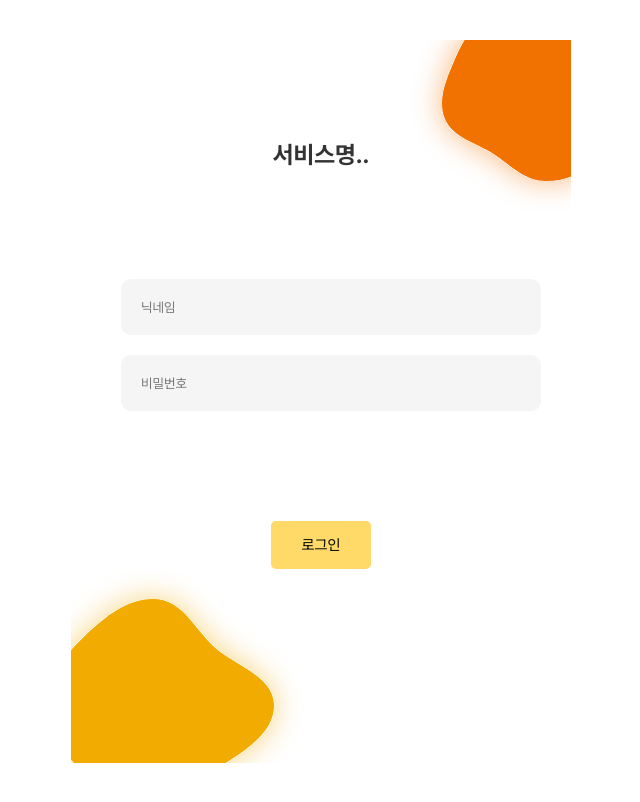
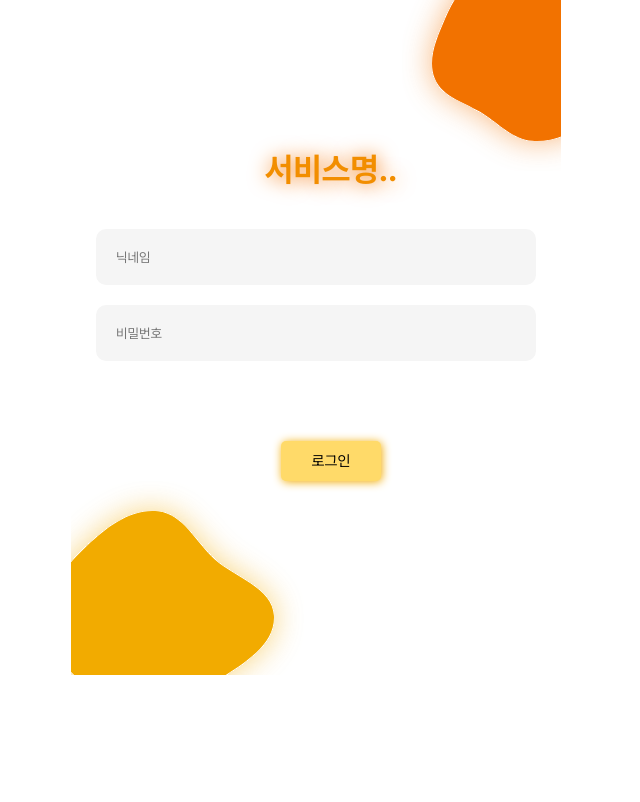
Before and after one commit to enunsnv/SupernovaFront, a React (Create React App) app: page / in a window 1280 px wide. Shown: the top 802 px of the page, without its empty margins (309-949 px from the left). Built offline with nearby package versions, Linux system fonts and the light colour scheme.

Commit message:
style: 로그인 페이지 스타일 수정 반영

```diff
--- a/src/pages/Login.jsx
+++ b/src/pages/Login.jsx
@@ -16,25 +16,23 @@ const Container = styled.div`
 const FormContainer = styled.div`
   background-color: white;
   border-radius: 10px;
-  padding: 40px;
   width: 100%;
-  max-width: 400px;
+  max-width: 500px;
   text-align: center;
   position: relative;
-  height: 100vh;
 `;
 
 const Title = styled.h1`
-  margin-bottom: 10px;
-  font-size: 24px;
-  color: #333;
-  margin: 100px 0;
+  font-size: 33px;
+  color: #F28E00;
+  margin: 150px 0 30px;
+  text-shadow: 1px 1px 20px #F27200;
 `;
 
 const Input = styled.input`
-  width: 95%;
+  width: 80%;
   padding: 20px;
-  margin: 10px 0;
+  margin: 10px 30px 10px 0;
   border: none;
   border-radius: 10px;
   background-color: #F5F5F5;
@@ -44,12 +42,14 @@ const Button = styled.button`
   background-color: #FFDA69;
   color: black;
   border: none;
-  padding: 15px;
+  padding: 10px;
   border-radius: 5px;
   cursor: pointer;
-  margin-top: 100px;
+  margin-top: 70px;
   width: 100px;
+  height: 40px;
   font-size: 15px;
+  box-shadow: 1px 1px 10px #F2AB00;
 
   &:hover {
     background-color: darkorange;
@@ -65,7 +65,7 @@ const SignupButtonContainer = styled.div`
 
 const ShapeTop = styled.img`
   position: absolute;
-  right: -10px;
+  right: 20px;
 `;
 
 const ShapeBottom = styled.img`
```
